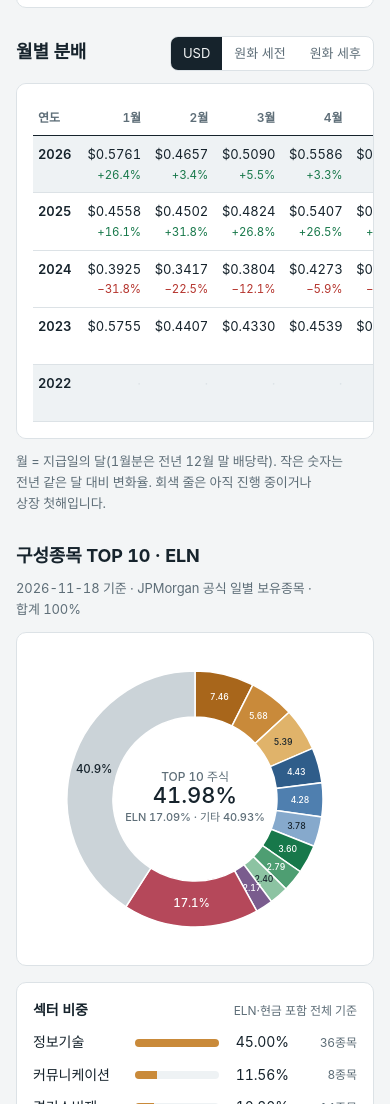
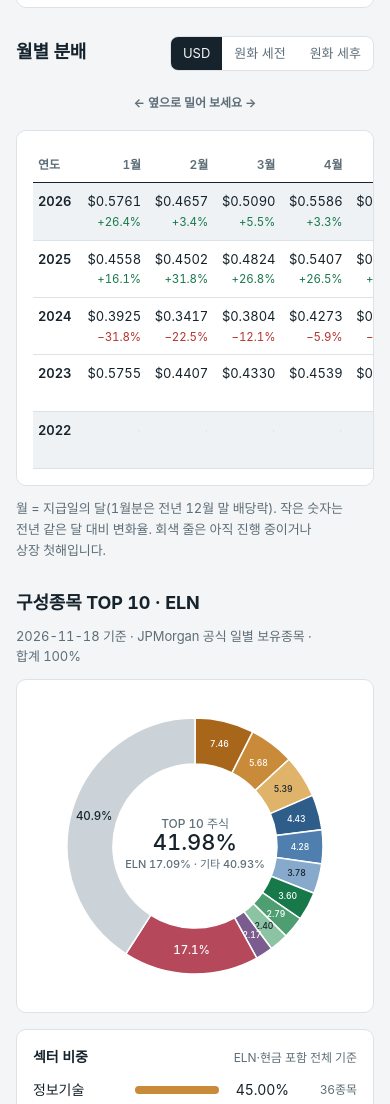
Before and after one commit to ttokjaeTV/jepq-tracker, a plain HTML site: page index.html in a window 390 px wide. Shown: the part 5739-6843 px from the top of the page. Drawn offline with Linux system fonts and the light colour scheme; a web font is replaced by a local one.

Commit message:
모바일 표 가로 스크롤 안내 + favicon 링크
Co-Authored-By: Claude Sonnet 5.5 <noreply@anthropic.com>

```diff
--- a/index.html
+++ b/index.html
@@ -4,6 +4,7 @@
 <meta charset="utf-8">
 <meta name="viewport" content="width=device-width,initial-scale=1,viewport-fit=cover">
 <title>JEPQ 분배 트래커 · 똑재TV</title>
+<link rel="icon" href="/favicon.ico">
 <link rel="preconnect" href="https://cdn.jsdelivr.net" crossorigin>
 <link rel="stylesheet" href="https://cdn.jsdelivr.net/gh/orioncactus/pretendard@v1.3.9/dist/web/variable/pretendardvariable-dynamic-subset.min.css">
 <style>
@@ -205,6 +206,10 @@ tr.sum td{border-top:1px solid var(--ink);font-weight:700}
 .trtable td i{display:inline-block;width:10px;height:10px;border-radius:2px;margin-right:6px;vertical-align:-1px}
 .legend b{color:var(--ink);font-weight:700}
 .trtip i{display:inline-block;width:8px;height:8px;border-radius:2px;margin-right:5px}
+  .scroll-hint { display: none; margin: 10px 0 6px; text-align: center; font-size: 12px; font-weight: 700; color: var(--muted); }
+  @media (max-width: 710px) { .scroll-hint.sh-710 { display: block; } }
+  @media (max-width: 990px) { .scroll-hint.sh-990 { display: block; } }
+  @media (max-width: 1030px) { .scroll-hint.sh-1030 { display: block; } }
 </style>
 
 </head>
@@ -285,6 +290,7 @@ tr.sum td{border-top:1px solid var(--ink);font-weight:700}
         <button id="u-usd" aria-pressed="true">USD</button><button id="u-krw" aria-pressed="false">원화 세전</button><button id="u-net" aria-pressed="false">원화 세후</button>
       </div>
     </div>
+    <p class="scroll-hint sh-1030" aria-hidden="true">← 옆으로 밀어 보세요 →</p>
     <div class="panel scroll"><table id="qtable" class="mtable"></table></div>
     <span class="cap" id="qcap"></span>
   </section>
@@ -331,8 +337,10 @@ tr.sum td{border-top:1px solid var(--ink);font-weight:700}
 
   <section class="sec">
     <div class="sec-head"><h2>국내 JEPQ형(나스닥100 커버드콜) ETF 비교</h2><span class="cap" id="krAsOf"></span></div>
+    <p class="scroll-hint sh-990" aria-hidden="true">← 옆으로 밀어 보세요 →</p>
     <div class="panel scroll"><table id="krtable"></table></div>
     <span class="cap" id="krCostCap"></span>
+    <p class="scroll-hint sh-710" aria-hidden="true">← 옆으로 밀어 보세요 →</p>
     <div class="panel"><div class="scroll"><table id="krq"></table></div><button type="button" class="htoggle" id="krqToggle" aria-expanded="false"></button></div>
     <span class="cap">12개월 분배율 = 12개월 분배금 합계 ÷ 기준 가격. 기준 가격은 국내 ETF는 최근 분배 시점 1좌 가격(최근 분배금 ÷ 회차 분배율로 역산), JEPQ는 최근 배당락일 종가입니다. 회차별 분배율을 더한 값이 아닙니다. JEPQ 행은 기준일 이전 마지막 배당락까지 12회라, 위쪽 요약의 TTM(최신 분배 포함)과 기준일 이후 분배만큼 다를 수 있습니다. 표의 작은 숫자는 기준 가격입니다.</span>
     <span class="cap">월 합계는 국내 ETF는 분배 기준일(매월 말)이 속한 달, JEPQ는 지급일이 속한 달로 묶었습니다. 국내 ETF의 월말 기준일 분배금은 다음 달 초에 들어오므로, 같은 줄의 JEPQ 분배와 입금 시기가 비슷합니다. 작은 숫자는 작년 같은 달 대비입니다.</span>
```
